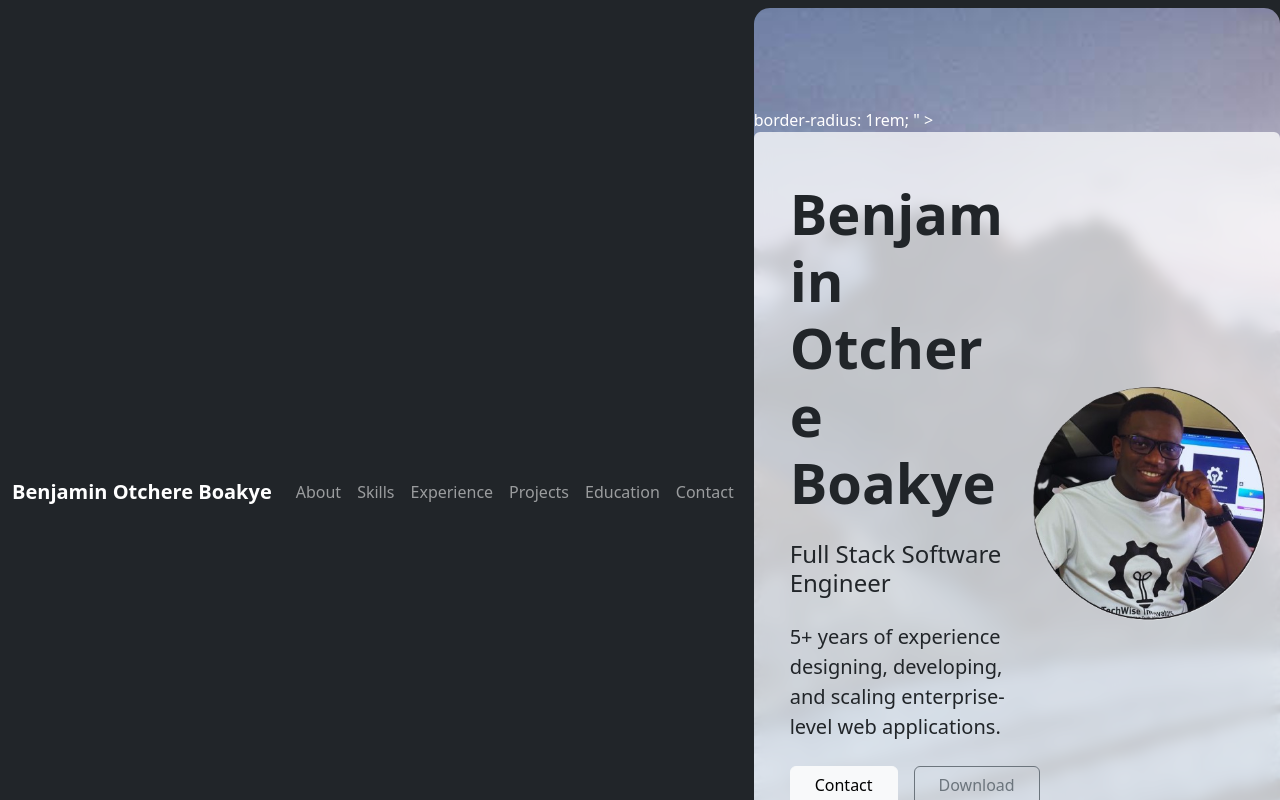
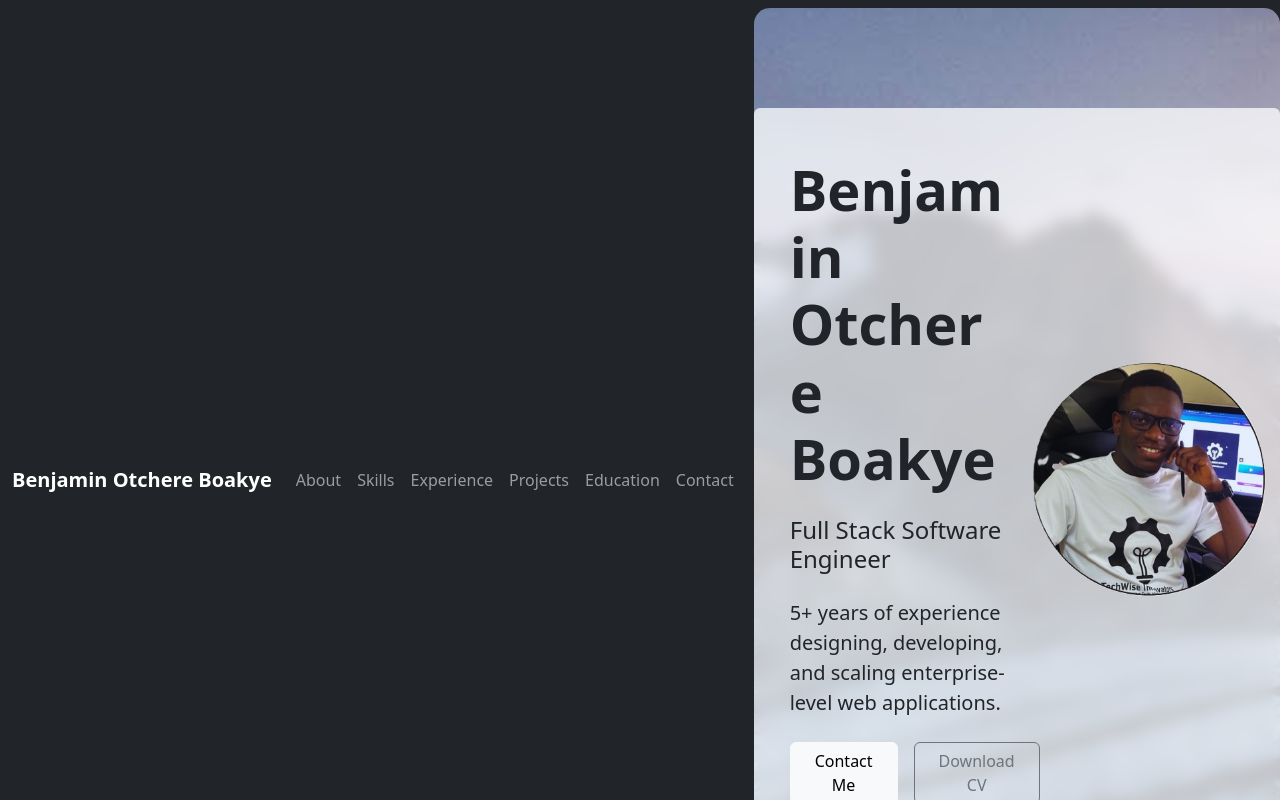
Before and after one commit to NABY-Inc/naby-portfolio, a Vue app: page / in a window 1280 px wide. Shown: the top 800 px of the page. Built offline with nearby package versions, Linux system fonts and the light colour scheme.

Commit message:
Fixed the header bg img

```diff
--- a/src/App.vue
+++ b/src/App.vue
@@ -54,7 +54,6 @@ import heroBg from '@/assets/img/img-bg-1.jpg'
         borderRadius: '1rem',
       }"
     >
-      border-radius: 1rem; " >
       <div
         class="container py-5 card"
         style="background: rgba(255, 255, 255, 0.75); backdrop-filter: blur(8px); border: none"
```
Also changed, not shown: 6 other files (tests, documents, lock files or other folders).
